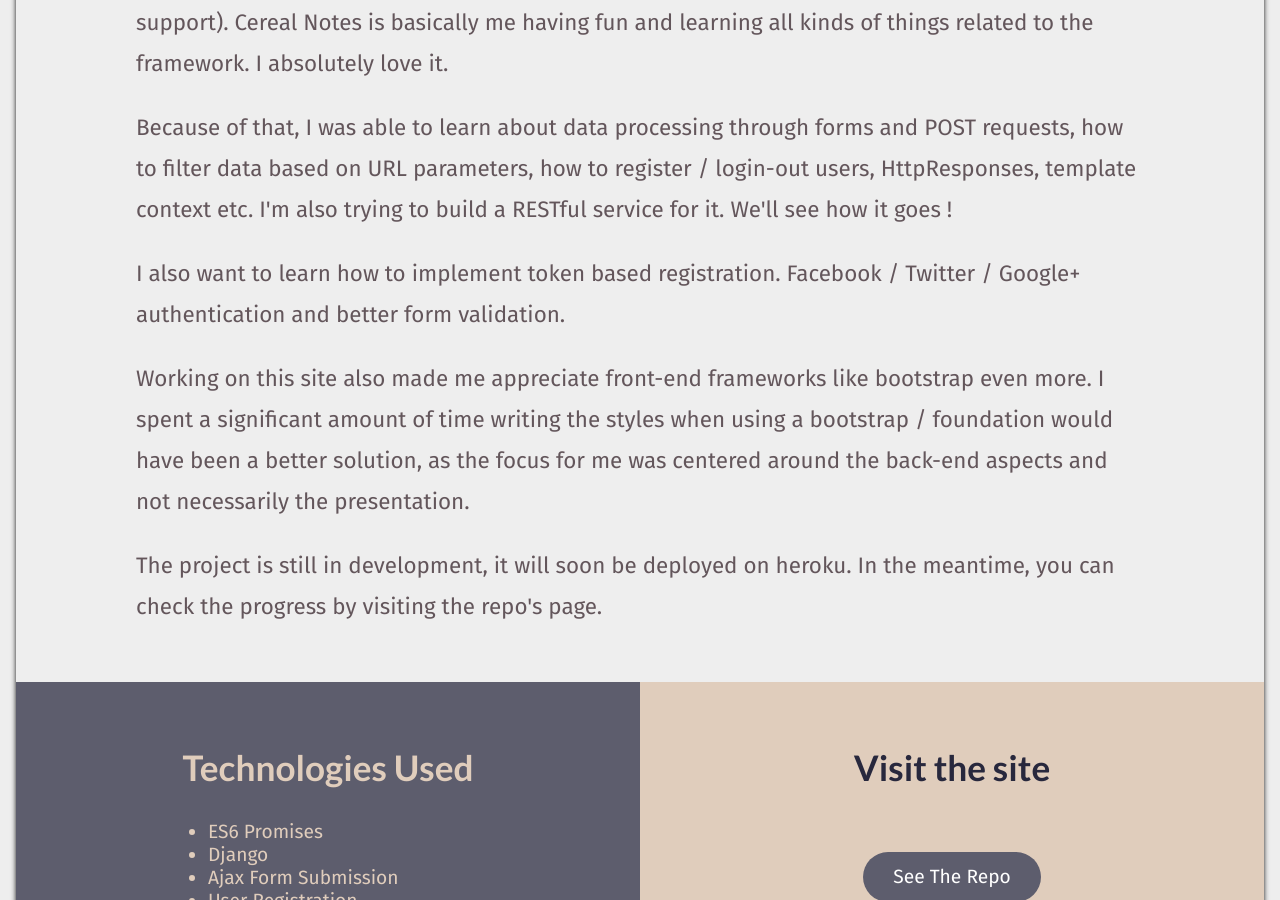
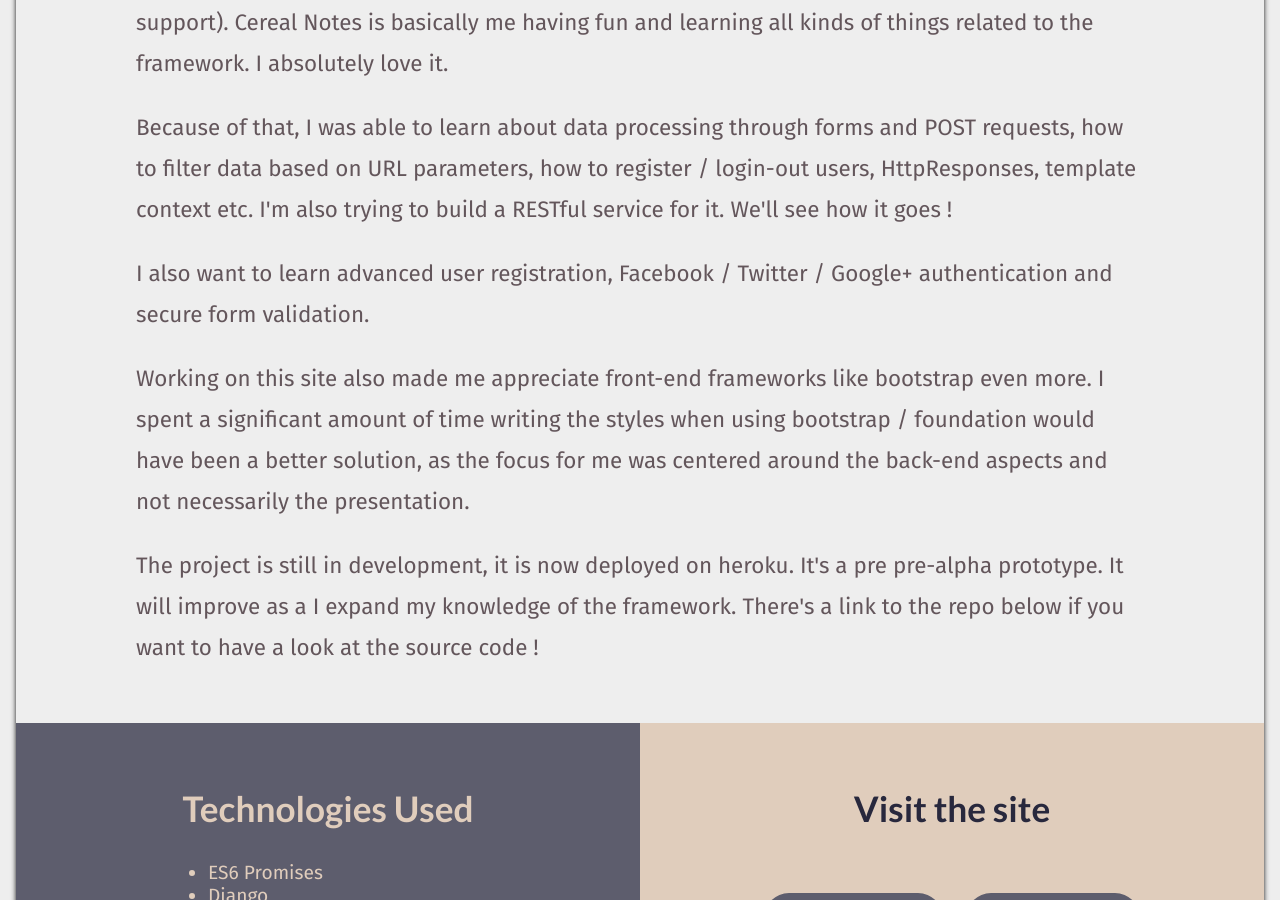
Before and after one commit to Zabanaa/zabanaa.github.io, a Jekyll site: the page built from projects/cereal-notes.html, in a window 1280 px wide and 900 px high, scrolled down 1017 px. Built offline with Jekyll 4.4.1, drawn with Linux system fonts in a browser that asks for light colours; Markdown is read by kramdown in place of the engine named in the settings.

Commit message:
fix typos and update copy

```diff
--- a/_data/jobs.json
+++ b/_data/jobs.json
@@ -15,7 +15,7 @@
         "position": "Front End Developer",
         "dates": "April - Mid November 2015",
         "location": "Hove - Brighton",
-        "summary": "I joined Bozboz a week after my internship ended at Neptik. I spent an amazing six months there. The company is bigger so the structure was different. Working there helped my significantly improve my communication skills with Account Managers and Digital Marketing executives. I learned to listen to their concerns on certain projects and clearly explain my thoughts and my tasks. On the technical side, I worked alongside incredibly talented developers who exposed me to Laravel, PHP, SSH and a host of other cool technologies."
+        "summary": "I joined Bozboz a week after my internship ended at Neptik. I spent an amazing six months there. The company is bigger so the structure was different. Working there helped me to significantly improve my communication skills with Account Managers and Digital Marketing executives. I learned to listen to their concerns on certain projects, clearly articulate my thoughts and explain my tasks. On the technical side, I worked alongside incredibly talented developers who exposed me to PHP, Laravel, SSH and a host of other cool technologies."
     }
 
 ]
--- a/projects/cereal-notes.html
+++ b/projects/cereal-notes.html
@@ -10,6 +10,7 @@ technologies:
     - technology_name: User Login / out
 
 repo_link: "https://github.com/CerealCoder/cereal-notes"
+site_link: "https://whispering-citadel-78096.herokuapp.com/"
 ---
 
 <p>After a million AJAX calls, I finally realised that I had a thing for Data Manipulation. That led me to teach myself Python (after buying a Raspberry PI) and SQL. I immediately fell in love with Python and its beautiful syntax and I decided that it was time for me to pick a framework.</p>
@@ -18,8 +19,8 @@ repo_link: "https://github.com/CerealCoder/cereal-notes"
 
 <p>Because of that, I was able to learn about data processing through forms and POST requests, how to filter data based on URL parameters, how to register / login-out users, HttpResponses, template context etc. I'm also trying to build a RESTful service for it. We'll see how it goes !</p>
 
-<p>I also want to learn how to implement token based registration. Facebook / Twitter / Google+ authentication and better form validation.</p>
+<p>I also want to learn advanced user registration, Facebook / Twitter / Google+ authentication and secure form validation.</p>
 
-<p>Working on this site also made me appreciate front-end frameworks like bootstrap even more. I spent a significant amount of time writing the styles when using a bootstrap / foundation would have been a better solution, as the focus for me was centered around the back-end aspects and not necessarily the presentation.</p>
+<p>Working on this site also made me appreciate front-end frameworks like bootstrap even more. I spent a significant amount of time writing the styles when using bootstrap / foundation would have been a better solution, as the focus for me was centered around the back-end aspects and not necessarily the presentation.</p>
 
-<p>The project is still in development, it will soon be deployed on heroku. In the meantime, you can check the progress by visiting the repo's page.</p>
+<p>The project is still in development, it is now deployed on heroku. It's a pre pre-alpha prototype. It will improve as a I expand my knowledge of the framework. There's a link to the repo below if you want to have a look at the source code !</p>
```
